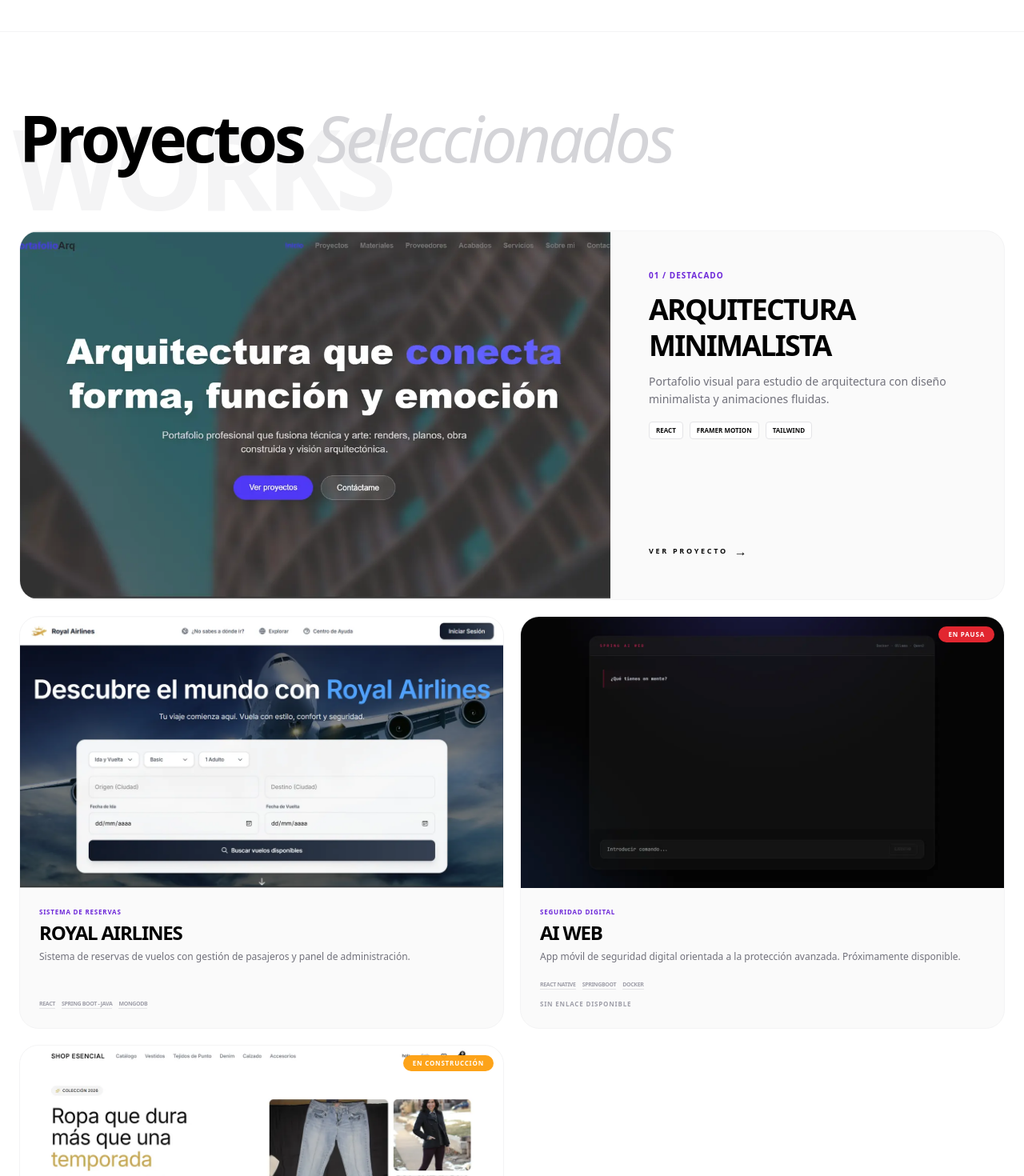
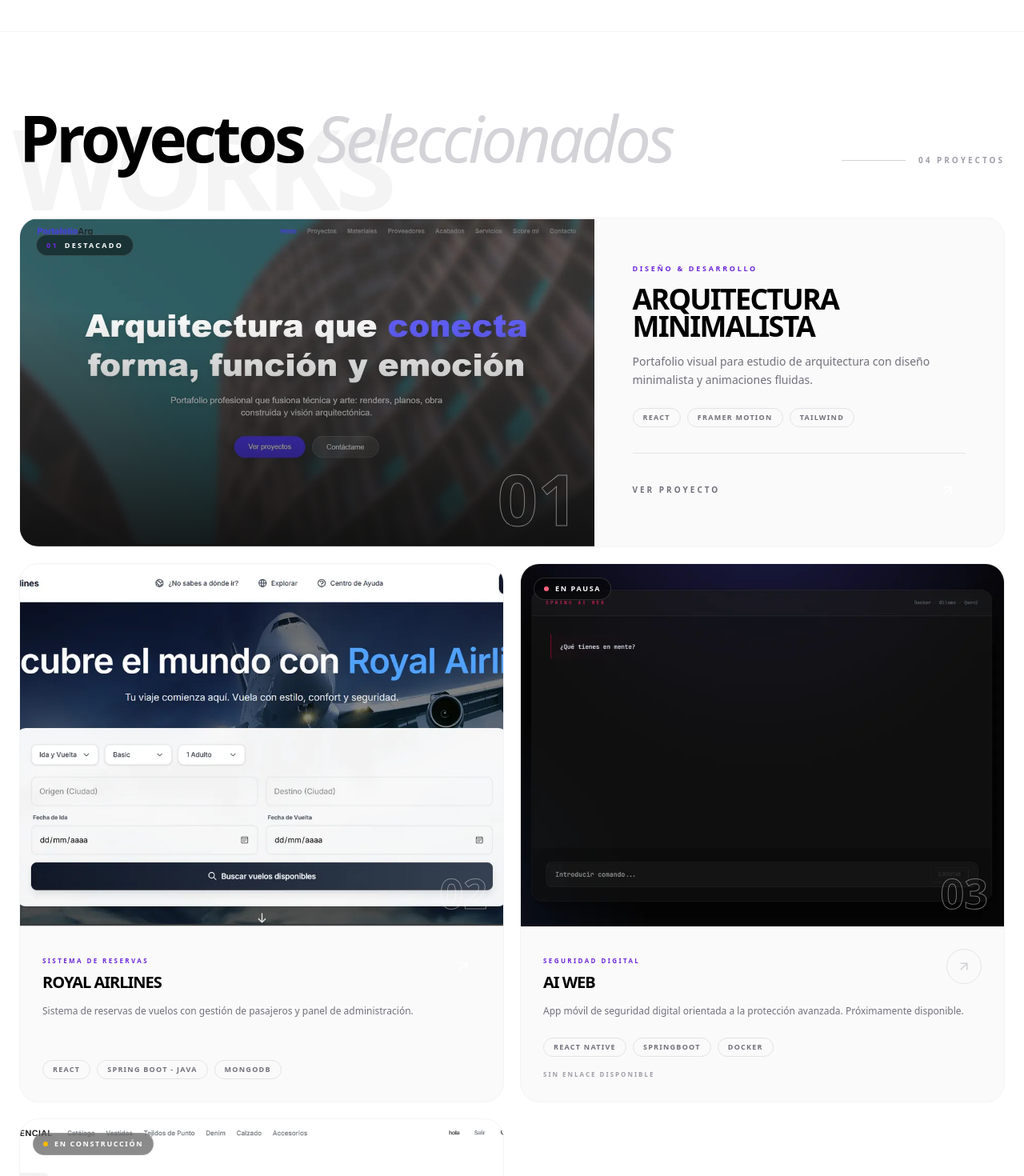
Before and after one commit to cbdvxzDev/Mi-Portafolio-Web, a React (Vite) app: page / in a window 1280 px wide. Shown: the part 860-2330 px from the top of the page at 80% size. Built offline with nearby package versions, Linux system fonts and the light colour scheme.

Commit message:
Rediseña la seccion de proyectos con mejor jerarquia visual

```diff
--- a/src/features/projects/ProjectSection.tsx
+++ b/src/features/projects/ProjectSection.tsx
@@ -1,31 +1,93 @@
-import { motion } from 'framer-motion';
-import type { Variants } from 'framer-motion';
+import { motion, useReducedMotion, type Variants } from 'framer-motion';
+import { ArrowUpRight } from 'lucide-react';
 import { projects } from './projectsData';
 import type { Project } from './projectsData';
 
-const fadeUp: Variants = {
-  hidden: { opacity: 0, y: 20 },
+const easeOut = [0.16, 1, 0.3, 1] as const;
+
+const buildFadeUp = (reduce: boolean): Variants => ({
+  hidden: { opacity: 0 },
   visible: (i: number) => ({
     opacity: 1,
     y: 0,
-    transition: { duration: 0.8, ease: [0.16, 1, 0.3, 1], delay: i * 0.1 },
+    transition: { duration: reduce ? 0.2 : 0.8, ease: easeOut, delay: reduce ? 0 : i * 0.1 },
   }),
+});
+
+const statusMeta = {
+  completed: { label: 'Completado', dot: 'bg-emerald-400' },
+  building: { label: 'En construcción', dot: 'bg-amber-400' },
+  paused: { label: 'En pausa', dot: 'bg-rose-400' },
+} as const;
+
+const imageOverlay =
+  'linear-gradient(to top, rgba(10,10,10,0.82) 0%, rgba(10,10,10,0.35) 38%, rgba(10,10,10,0) 72%)';
+
+const focusRing =
+  'focus-visible:outline-2 focus-visible:outline-offset-4 focus-visible:outline-brand-accent';
+
+const StatusPill = ({ status }: { status: NonNullable<Project['status']> }) => {
+  const meta = statusMeta[status];
+  return (
+    <span className="inline-flex items-center gap-2 rounded-full border border-white/15 bg-black/45 px-3 py-1.5 backdrop-blur-md">
+      <span className={`h-1.5 w-1.5 rounded-full ${meta.dot}`} />
+      <span className="text-[9px] font-black uppercase tracking-[0.18em] text-white">
+        {meta.label}
+      </span>
+    </span>
+  );
 };
 
-const ProjectLink = ({ project, className, children }: { project: Project; className?: string; children: React.ReactNode }) => {
+const TagRow = ({ tags, inverted = false }: { tags: string[]; inverted?: boolean }) => (
+  <ul className="flex flex-wrap gap-2">
+    {tags.map((tag) => (
+      <li
+        key={tag}
+        className={`rounded-full border px-3 py-1 text-[9px] font-bold uppercase tracking-[0.14em] transition-colors ${
+          inverted
+            ? 'border-white/15 text-white/70 group-hover:border-white/30 group-hover:text-white'
+            : 'border-zinc-200 text-zinc-500 group-hover:border-brand-accent/40 group-hover:text-brand-accent dark:border-zinc-800 dark:text-zinc-400'
+        }`}
+      >
+        {tag}
+      </li>
+    ))}
+  </ul>
+);
+
+const ArrowBadge = ({ muted = false }: { muted?: boolean }) => (
+  <span
+    className={`inline-flex h-11 w-11 shrink-0 items-center justify-center rounded-full border transition-all duration-500 ${
+      muted
+        ? 'border-zinc-200 text-zinc-300 group-hover:border-brand-accent group-hover:bg-brand-accent group-hover:text-white dark:border-zinc-800'
+        : 'border-white/20 text-white group-hover:border-white group-hover:bg-white group-hover:text-black'
+    }`}
+  >
+    <ArrowUpRight size={18} strokeWidth={2.25} />
+  </span>
+);
+
+const ProjectLink = ({
+  project,
+  className,
+  children,
+  label,
+}: {
+  project: Project;
+  className?: string;
+  children: React.ReactNode;
+  label: string;
+}) => {
   if (!project.link) {
-    return (
-      <div className={`group relative flex flex-col ${className} cursor-default`}>
-        {children}
-      </div>
-    );
+    return <div className={`group relative flex flex-col ${className}`}>{children}</div>;
   }
   return (
     <a
       href={project.link}
       target="_blank"
       rel="noopener noreferrer"
-      className={`group relative flex flex-col ${className}`}
+      aria-label={label}
+      className={`group relative flex flex-col ${focusRing} ${className}`}
     >
       {children}
     </a>
@@ -33,22 +95,31 @@ const ProjectLink = ({ project, className, children }: { project: Project; class
 };
 
 export const ProjectSection = () => {
-  const featuredProject = projects.find(p => p.featured) || projects[0];
-  const gridProjects = projects.filter(p => p.id !== featuredProject?.id);
+  const reduceMotion = useReducedMotion();
+  const fadeUp = buildFadeUp(!!reduceMotion);
+  const featuredProject = projects.find((p) => p.featured) || projects[0];
+  const gridProjects = projects.filter((p) => p.id !== featuredProject?.id);
+  const total = String(projects.length).padStart(2, '0');
 
   return (
     <section id="projects" className="py-14 md:py-24 bg-white dark:bg-black overflow-hidden px-5 sm:px-6">
       <div className="max-w-7xl mx-auto">
 
         {/* HEADER */}
-        <div className="relative mb-12 md:mb-20">
+        <div className="relative mb-12 md:mb-16">
           <span className="absolute -top-8 -left-2 text-[clamp(40px,12vw,140px)] font-black text-zinc-100 dark:text-zinc-900/20 select-none uppercase tracking-tighter z-0">
             Works
           </span>
-          <div className="relative z-10">
+          <div className="relative z-10 flex flex-col gap-6 md:flex-row md:items-end md:justify-between">
             <h2 className="text-[clamp(2rem,7vw,5rem)] font-black tracking-tighter leading-[0.9] text-black dark:text-white">
               Proyectos <span className="text-zinc-300 dark:text-zinc-700 italic font-light">Seleccionados</span>
             </h2>
+            <div className="flex items-center gap-4">
+              <span className="h-px w-10 md:w-20 bg-zinc-300 dark:bg-zinc-800" />
+              <span className="text-[10px] font-black uppercase tracking-[0.3em] text-zinc-400 whitespace-nowrap">
+                {total} Proyectos
+              </span>
+            </div>
           </div>
         </div>
 
@@ -58,34 +129,61 @@ export const ProjectSection = () => {
             <motion.div variants={fadeUp} initial="hidden" whileInView="visible" viewport={{ once: true }} custom={0}>
               <ProjectLink
                 project={featuredProject}
-                className="md:flex-row rounded-2xl sm:rounded-3xl overflow-hidden bg-zinc-50 dark:bg-zinc-900 border border-zinc-100 dark:border-zinc-800 transition-all duration-500 hover:border-brand-accent/30"
+                label={`Ver proyecto ${featuredProject.title}`}
+                className="md:grid md:grid-cols-12 overflow-hidden rounded-2xl sm:rounded-3xl bg-zinc-50 dark:bg-zinc-900/60 border border-zinc-100 dark:border-zinc-800 transition-colors duration-500 hover:border-brand-accent/40"
               >
-                <div className="w-full md:w-[60%] h-[220px] sm:h-[280px] md:h-[420px] lg:h-[460px]">
+                <div className="relative md:col-span-7 overflow-hidden">
                   <img
                     src={featuredProject.image}
-                    className="w-full h-full object-cover transition-transform duration-700 group-hover:scale-105"
+                    className="w-full h-[240px] sm:h-[320px] md:h-full object-cover transition-transform duration-[900ms] ease-out group-hover:scale-105"
                     alt={featuredProject.title}
                     loading="lazy"
                   />
+                  <span
+                    aria-hidden="true"
+                    className="absolute inset-0"
+                    style={{ background: imageOverlay }}
+                  />
+                  <span className="absolute left-5 top-5 inline-flex items-center gap-2 rounded-full border border-white/15 bg-black/45 px-3 py-1.5 backdrop-blur-md">
+                    <span className="text-[9px] font-black uppercase tracking-[0.25em] text-brand-accent">
+                      01
+                    </span>
+                    <span className="text-[9px] font-black uppercase tracking-[0.25em] text-white">
+                      Destacado
+                    </span>
+                  </span>
+                  <span
+                    aria-hidden="true"
+                    className="absolute bottom-4 right-5 font-black text-[64px] sm:text-[88px] leading-none text-transparent [-webkit-text-stroke:1px_rgba(255,255,255,0.45)] select-none"
+                  >
+                    01
+                  </span>
                 </div>
-                <div className="p-5 sm:p-8 md:p-10 lg:p-12 w-full md:w-[40%] flex flex-col justify-between">
+
+                <div className="md:col-span-5 p-6 sm:p-8 lg:p-12 flex flex-col justify-between gap-8">
                   <div>
-                    <span className="text-[10px] font-black text-brand-accent tracking-widest uppercase mb-3 block">01 / Destacado</span>
-                    <h3 className="text-xl sm:text-2xl md:text-3xl lg:text-4xl font-black tracking-tighter text-black dark:text-white uppercase mb-3 leading-tight">
+                    <span className="text-[9px] font-black uppercase tracking-[0.3em] text-brand-accent">
+                      {featuredProject.category}
+                    </span>
+                    <h3 className="mt-3 text-2xl sm:text-3xl lg:text-4xl font-black tracking-tighter text-black dark:text-white uppercase leading-[0.95]">
                       {featuredProject.title}
                     </h3>
                     {featuredProject.description && (
-                      <p className="text-sm text-zinc-500 dark:text-zinc-400 mb-4 leading-relaxed">{featuredProject.description}</p>
+                      <p className="mt-4 text-sm text-zinc-500 dark:text-zinc-400 leading-relaxed">
+                        {featuredProject.description}
+                      </p>
                     )}
-                    <div className="flex flex-wrap gap-2">
-                      {featuredProject.tags.map(tag => (
-                        <span key={tag} className="text-[8px] font-black uppercase px-2 py-1 bg-white dark:bg-zinc-800 rounded border border-zinc-200 dark:border-zinc-700">{tag}</span>
-                      ))}
+                    <div className="mt-6">
+                      <TagRow tags={featuredProject.tags} />
                     </div>
                   </div>
-                  <span className="mt-6 sm:mt-8 text-[9px] font-black uppercase tracking-[0.3em] flex items-center gap-2 group-hover:text-brand-accent transition-colors">
-                    Ver Proyecto <span className="text-base">→</span>
-                  </span>
+
+                  <div className="flex items-center justify-between gap-4 border-t border-zinc-200 dark:border-zinc-800 pt-6">
+                    <span className="text-[10px] font-black uppercase tracking-[0.3em] text-zinc-500 dark:text-zinc-400 transition-colors duration-500 group-hover:text-black dark:group-hover:text-white">
+                      {featuredProject.link ? 'Ver proyecto' : 'Próximamente'}
+                    </span>
+                    <ArrowBadge muted={!featuredProject.link} />
+                  </div>
                 </div>
               </ProjectLink>
             </motion.div>
@@ -102,54 +200,64 @@ export const ProjectSection = () => {
               whileInView="visible"
               viewport={{ once: true }}
               custom={i + 1}
-              className={project.status ? "opacity-80 hover:opacity-100 transition-opacity" : ""}
             >
               <ProjectLink
                 project={project}
-                className="h-full rounded-2xl sm:rounded-3xl overflow-hidden bg-zinc-50 dark:bg-zinc-900 border border-zinc-100 dark:border-zinc-800 transition-all hover:border-brand-accent/30"
+                label={`Ver proyecto ${project.title}`}
+                className="h-full overflow-hidden rounded-2xl sm:rounded-3xl bg-zinc-50 dark:bg-zinc-900/60 border border-zinc-100 dark:border-zinc-800 transition-all duration-500 hover:border-brand-accent/40 hover:shadow-2xl hover:shadow-brand-accent/5"
               >
-                <div className="relative overflow-hidden aspect-video">
+                <div className="relative overflow-hidden aspect-[4/3]">
                   <img
                     src={project.image}
-                    className="w-full h-full object-cover group-hover:scale-105 transition-transform duration-700"
+                    className="w-full h-full object-cover transition-transform duration-[900ms] ease-out group-hover:scale-105"
                     alt={project.title}
                     loading="lazy"
                   />
+                  <span
+                    aria-hidden="true"
+                    className="absolute inset-0 opacity-0 transition-opacity duration-500 group-hover:opacity-100"
+                    style={{ background: imageOverlay }}
+                  />
                   {project.status && (
-                    <span
-                      className={`absolute top-3 right-3 text-[8px] font-black uppercase tracking-widest px-3 py-1 rounded-full backdrop-blur-sm text-white
-                        ${
-                          project.status === "paused"
-                            ? "bg-red-500/90"
-                            : project.status === "building"
-                            ? "bg-amber-500/90"
-                            : "bg-emerald-500/90"
-                        }`}
-                    >
-                      {project.status === "paused"
-                        ? "En pausa"
-                        : project.status === "building"
-                        ? "En construcción"
-                        : "Completado"}
+                    <span className="absolute left-4 top-4">
+                      <StatusPill status={project.status} />
                     </span>
                   )}
+                  <span
+                    aria-hidden="true"
+                    className="absolute bottom-4 right-5 font-black text-[52px] leading-none text-transparent [-webkit-text-stroke:1px_rgba(255,255,255,0.4)] select-none"
+                  >
+                    {String(project.id).padStart(2, '0')}
+                  </span>
                 </div>
-                <div className="p-5 sm:p-6 flex flex-col grow">
-                  <span className="text-[8px] font-black text-brand-accent uppercase tracking-widest mb-2">{project.category}</span>
-                  <h3 className="text-lg sm:text-xl md:text-2xl font-black tracking-tighter text-black dark:text-white uppercase leading-none mb-2">{project.title}</h3>
+
+                <div className="p-5 sm:p-7 flex flex-col grow gap-4">
+                  <div className="flex items-start justify-between gap-4">
+                    <div>
+                      <span className="text-[8px] font-black text-brand-accent uppercase tracking-[0.3em]">
+                        {project.category}
+                      </span>
+                      <h3 className="mt-2 text-lg sm:text-xl font-black tracking-tighter text-black dark:text-white uppercase leading-none">
+                        {project.title}
+                      </h3>
+                    </div>
+                    <ArrowBadge muted={!project.link} />
+                  </div>
+
                   {project.description && (
-                    <p className="text-xs text-zinc-500 dark:text-zinc-400 mb-3 leading-relaxed">{project.description}</p>
-                  )}
-                  <div className="mt-auto flex flex-wrap gap-2 pt-2">
-                    {project.tags.map(tag => (
-                      <span key={tag} className="text-[7px] font-black text-zinc-400 dark:text-zinc-500 uppercase tracking-tighter border-b border-zinc-200 dark:border-zinc-800">{tag}</span>
-                    ))}
-                  </div>
-                  {!project.link && (
-                    <p className="mt-3 text-[8px] font-black uppercase tracking-widest text-zinc-400">
-                      {project.status === "paused" ? "Sin enlace disponible" : "Próximamente"}
+                    <p className="text-xs text-zinc-500 dark:text-zinc-400 leading-relaxed">
+                      {project.description}
                     </p>
                   )}
+
+                  <div className="mt-auto pt-2 flex flex-col gap-4">
+                    <TagRow tags={project.tags} />
+                    {!project.link && (
+                      <span className="text-[8px] font-black uppercase tracking-[0.25em] text-zinc-400">
+                        {project.status === 'paused' ? 'Sin enlace disponible' : 'Muy pronto'}
+                      </span>
+                    )}
+                  </div>
                 </div>
               </ProjectLink>
             </motion.div>
```
